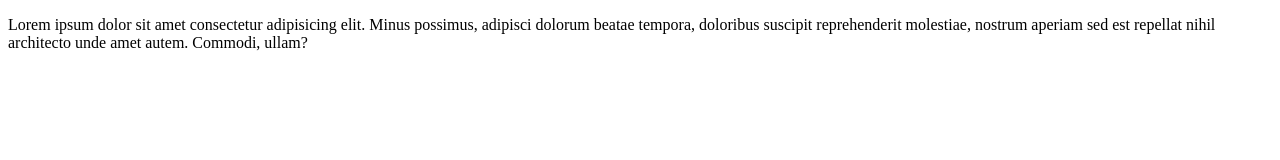
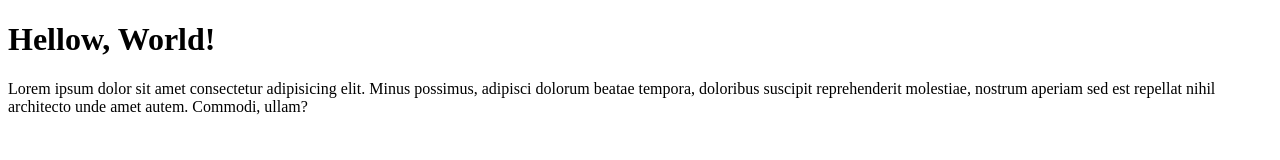
Before and after one commit to Moridin89/Moridin89Branch-Demo, a plain HTML site: page index.html in a window 1280 px wide. Drawn offline with Linux system fonts and the light colour scheme.

Commit message:
Added Title

```diff
--- a/index.html
+++ b/index.html
@@ -10,6 +10,7 @@
 
 <body>
     <div>
+        <h1>Hellow, World!</h1>
         <p>Lorem ipsum dolor sit amet consectetur adipisicing elit. Minus possimus, adipisci dolorum beatae tempora,
             doloribus suscipit reprehenderit molestiae, nostrum aperiam sed est repellat nihil architecto unde amet
             autem. Commodi, ullam?</p>
```
